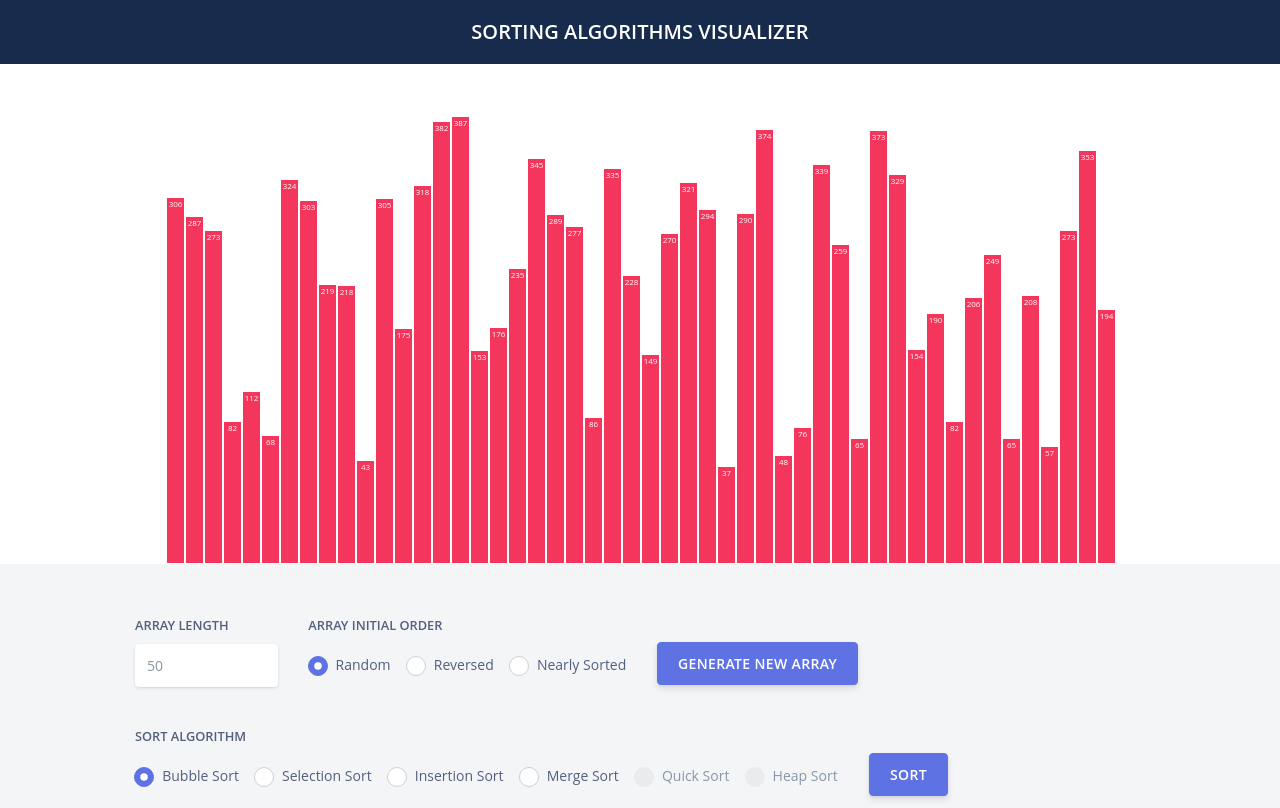
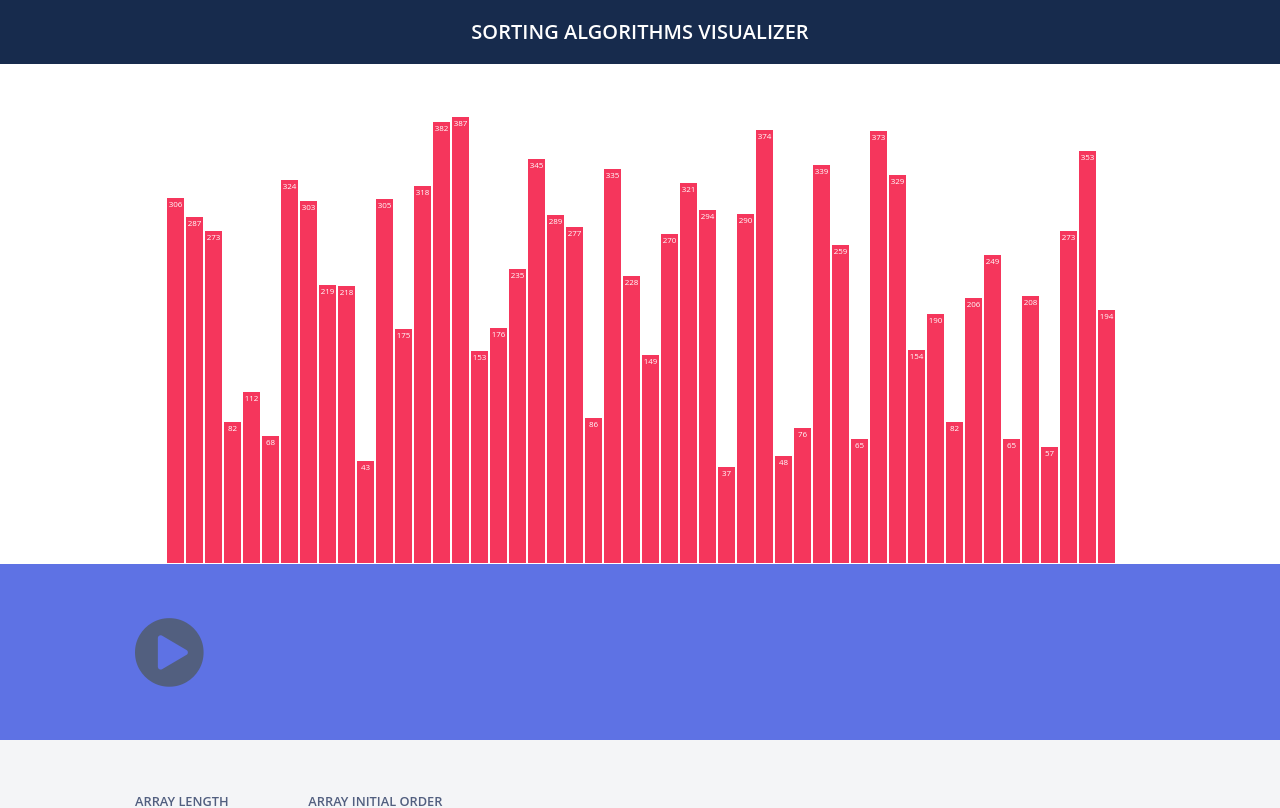
Before and after one commit to MohamedMahmoudHassan/Sorting-Algorithms-Visualizer, a React (Create React App) app: page / in a window 1280 px wide. Shown: the top 808 px of the page. Built offline with nearby package versions, Linux system fonts and the light colour scheme.

Commit message:
Add VisualizationControlBar with only start

```diff
--- a/package.json
+++ b/package.json
@@ -8,6 +8,7 @@
     "@testing-library/react": "^9.5.0",
     "@testing-library/user-event": "^7.2.1",
     "bootstrap": "^4.4.1",
+    "font-awesome": "^4.7.0",
     "react": "^16.13.1",
     "react-dom": "^16.13.1",
     "react-scripts": "3.4.1"
--- a/src/App.js
+++ b/src/App.js
@@ -114,6 +114,7 @@ class App extends Component {
           sortInterval={sortInterval}
           sortAlgorithm={sortAlgorithm}
           elements={array.sortSteps[array.currentStepId]}
+          handleSortStart={this.handleSortStart}
         />
         <ControlBar
           generateNewArray={this.generateNewArray}
--- a/src/components/arrayVisualizer.jsx
+++ b/src/components/arrayVisualizer.jsx
@@ -1,19 +1,23 @@
 import React from "react";
 import ArrayBar from "./arrayBar";
+import VisualizationControlBar from "./visualizationControlBar";
 
-const ArrayVisualizer = ({ elements }) => {
+const ArrayVisualizer = ({ elements, handleSortStart }) => {
   const style = {
     height: 500,
     margin: "auto"
   };
 
   return (
-    <div className="row" style={style}>
-      <div className="row" style={{ margin: "auto" }}>
-        {elements.map((element, index) => (
-          <ArrayBar maxValue={500} element={element} barsNumber={elements.length} key={index} />
-        ))}
+    <div>
+      <div className="row" style={style}>
+        <div className="row" style={{ margin: "auto" }}>
+          {elements.map((element, index) => (
+            <ArrayBar maxValue={500} element={element} barsNumber={elements.length} key={index} />
+          ))}
+        </div>
       </div>
+      <VisualizationControlBar handleSortStart={handleSortStart} />
     </div>
   );
 };
--- /dev/null
+++ b/src/components/visualizationButton.jsx
@@ -0,0 +1,7 @@
+import React from "react";
+
+const VisualizationButton = ({ handleSortStart }) => {
+  return <i class="fa fa-play-circle  fa-5x" aria-hidden="true" onClick={handleSortStart} />;
+};
+
+export default VisualizationButton;
--- /dev/null
+++ b/src/components/visualizationControlBar.jsx
@@ -0,0 +1,14 @@
+import React from "react";
+import VisualizationButton from "./visualizationButton";
+
+const VisualizationControlBar = ({ handleSortStart }) => {
+  return (
+    <div className="py-5 bg-primary">
+      <div className="container">
+        <VisualizationButton handleSortStart={handleSortStart} />
+      </div>
+    </div>
+  );
+};
+
+export default VisualizationControlBar;
--- a/src/index.js
+++ b/src/index.js
@@ -2,7 +2,8 @@ import React from "react";
 import ReactDOM from "react-dom";
 import App from "./App";
 import "bootstrap/dist/css/bootstrap.css";
-import "./assets/css/argon-design-system-react.css"
+import "font-awesome/css/font-awesome.css";
+import "./assets/css/argon-design-system-react.css";
 
 ReactDOM.render(
   <React.StrictMode>
```
Also changed, not shown: 1 other file (tests, documents, lock files or other folders).
